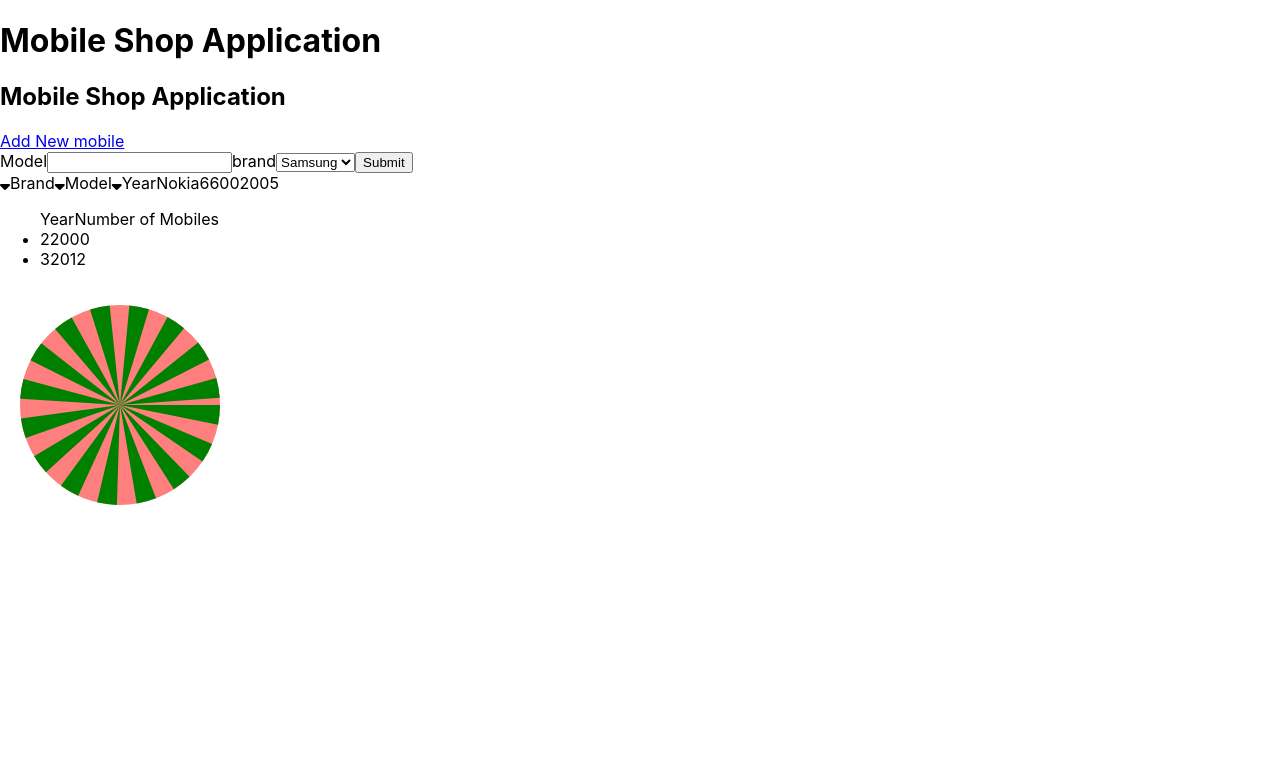
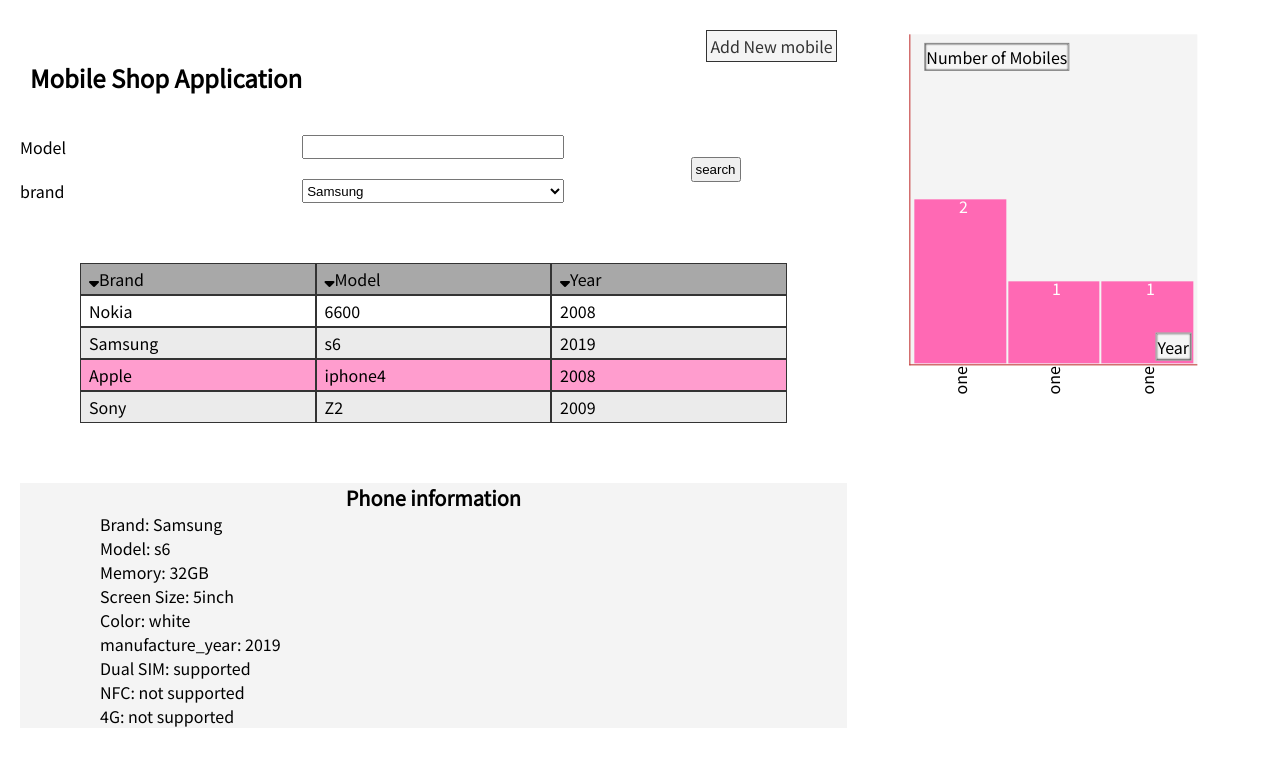
Before and after one commit to AnasOkasha-chambaam/ThinkLoud-task, a React (Create React App) app: page / in a window 1280 px wide. Shown: the top 766 px of the page. Built offline with nearby package versions, Linux system fonts and the light colour scheme.

Commit message:
bar charts and main page css done

```diff
--- a/package.json
+++ b/package.json
@@ -10,6 +10,7 @@
     "react-dom": "^17.0.2",
     "react-router-dom": "^5.2.0",
     "react-scripts": "4.0.3",
+    "react-spring": "^9.1.0",
     "web-vitals": "^1.1.1"
   },
   "scripts": {
--- a/src/App.js
+++ b/src/App.js
@@ -4,16 +4,23 @@
 import Phone from "./Classes/Phone";
 // add name to inputs V.I
 function App() {
+  const [activePhone, setActivePhone] = useState([1]);
   const [phones, setPhones] = useState([
-    new Phone("Nokia", "6600", 2005, [true, false, false], 4, "black"),
-    new Phone("Samsung", "s6", 2019, [true, true, true], 5, "white"),
-    new Phone("Apple", "iphone4", 2008, [true, true, false], 4, "black"),
-    new Phone("Sony", "Z2", 2009, [true, false, true], 6, "gold"),
+    new Phone(0, "Nokia", "6600", 2008, 16, [true, false, false], 4, "black"),
+    new Phone(1, "Samsung", "s6", 2019, 32, [(true, true, true)], 5, "white"),
+    new Phone(2, "Apple", "iphone4", 2008, 64, [true, true, false], 4, "black"),
+    new Phone(3, "Sony", "Z2", 2009, 128, [true, false, true], 6, "gold"),
   ]);
   return (
     <div className="App container">
       {/* <h1>Hi From REACT JS</h1> */}
-      <LeftSid classNam="left-side" phones={phones} setPhones={setPhones} />
+      <LeftSid
+        classNam="left-side"
+        phones={phones}
+        setPhones={setPhones}
+        activePhone={activePhone}
+        setActivePhone={setActivePhone}
+      />
       <RightCharts
         classNam="right-side"
         phones={phones}
--- a/src/Classes/Phone.js
+++ b/src/Classes/Phone.js
@@ -1,16 +1,17 @@
 export default class Phone {
   constructor(
+    id,
+    brand,
     model,
     manufacture_year,
-    brand,
     memory,
     other_specs = [true, false, false],
     screen,
     color
   ) {
-    this.id = 1;
+    this.id = id;
     this.model = model;
-    this.manufacture_year = manufacture_year;
+    this.year = manufacture_year;
     this.brand = brand;
     this.memory = memory;
     this.other_specs = other_specs;
--- a/src/components/AddLeftSide.js
+++ b/src/components/AddLeftSide.js
@@ -8,21 +8,17 @@
       <input type="text" id="year" placeholder="Samsung S6" />
 
       <label for="brand">Model</label>
-      <select id="brand">
+      <select id="brand" defaultValue="samsung">
         <option value="nokia">Nokia</option>
-        <option value="samsung" selected>
-          Samsung
-        </option>
+        <option value="samsung">Samsung</option>
         <option value="apple">Apple</option>
         <option value="sony">Sony</option>
       </select>
 
       <label for="memory">Memory</label>
-      <select id="memory">
-        <option value="8">8 GB</option>
-        <option value="128" selected>
-          128 GB
-        </option>
+      <select id="memory" defaultValue="128">
+        <option value="16">8 GB</option>
+        <option value="128">128 GB</option>
         <option value="64">64 GB</option>
         <option value="32">32 GB</option>
       </select>
--- /dev/null
+++ b/src/components/PhoneData.js
@@ -0,0 +1,45 @@
+function PhoneData({ phones, activePhone, setActivePhone }) {
+  if (activePhone[0]) {
+    let currentPhone;
+    phones.forEach((element) => {
+      if (element.id === activePhone[0]) {
+        currentPhone = element;
+      }
+    });
+    return (
+      <div className="phone-data">
+        <ul style={{ padding: "0 80px", background: "#f4f4f4" }}>
+          <li
+            style={{
+              fontSize: "20px",
+              textAlign: "center",
+              fontWeight: "bold",
+              padding: "0px 80px",
+              backgroundColor: "rgb(244, 244, 244)",
+            }}
+          >
+            Phone information
+          </li>
+          <li>Brand: {currentPhone.brand}</li>
+          <li>Model: {currentPhone.model}</li>
+          <li>Memory: {currentPhone.memory}GB</li>
+          <li>Screen Size: {currentPhone.screen_size}inch</li>
+          <li>Color: {currentPhone.color}</li>
+          <li>manufacture_year: {currentPhone.year}</li>
+          <li>
+            Dual SIM:{" "}
+            {currentPhone.other_specs[0] ? "supported" : "not supported"}
+          </li>
+          <li>
+            NFC: {currentPhone.other_specs[1] ? "supported" : "not supported"}
+          </li>
+          <li>
+            4G: {currentPhone.other_specs[2] ? "supported" : "not supported"}
+          </li>
+        </ul>
+      </div>
+    );
+  }
+}
+
+export default PhoneData;
--- a/src/components/PhonesList.js
+++ b/src/components/PhonesList.js
@@ -1,21 +1,51 @@
-const PhonesList = ({ classNam }) => {
+const PhonesList = ({ classNam, phones, setPhones }) => {
   return (
     <div className={classNam}>
+      <span className="record">
         <span className="grid-component">
-        <i class="fas fa-sort-down"></i>
+          <i className="fas fa-sort-down"></i>
           Brand
         </span>
         <span className="grid-component">
-        <i class="fas fa-sort-down"></i>
+          <i className="fas fa-sort-down"></i>
           Model
         </span>
         <span className="grid-component">
-        <i class="fas fa-sort-down"></i>
+          <i className="fas fa-sort-down"></i>
           Year
         </span>
-      <span className="grid-component">Nokia</span>
+      </span>
+      {phones.map((one) => {
+        return (
+          <span
+            className={"record" + " " + (one.id === 2 ? "active" : " ")}
+            key={"info-" + one.id}
+            id={"id-info-" + one.id}
+          >
+            <span
+              className={"grid-component phone-" + one.id}
+              key={"brand-" + one.id}
+            >
+              {one.brand}
+            </span>
+            <span
+              className={"grid-component phone-" + one.id}
+              key={"model-" + one.id}
+            >
+              {one.model}
+            </span>
+            <span
+              className={"grid-component phone-" + one.id}
+              key={"year-" + one.id}
+            >
+              {one.year}
+            </span>
+          </span>
+        );
+      })}
+      {/* <span className="grid-component">Nokia</span>
       <span className="grid-component">6600</span>
-      <span className="grid-component">2005</span>
+      <span className="grid-component">2005</span> */}
     </div>
   );
 };
--- a/src/components/RightCharts.js
+++ b/src/components/RightCharts.js
@@ -1,24 +1,53 @@
-const RightCharts = ({ classNam }) => {
+const RightCharts = ({ classNam, phones, setPhones }) => {
+  let years = {},
+    totalCo = phones.length;
+  phones.forEach((one) => {
+    if (!years[one.year]) {
+      years[one.year] = 0;
+    }
+    years[one.year]++;
+  });
+  let brands = {};
+  phones.forEach((one) => {
+    if (!brands[one.brand]) {
+      brands[one.brand] = 0;
+    }
+    brands[one.brand]++;
+  });
   return (
     <div className={classNam}>
       <div className="bar-chart-container">
         <ul className="bar-chart">
           <span className="after">Year</span>
           <span className="before">Number of Mobiles</span>
-          <li className="bar" dataNumber={2}>
+          {Object.keys(years).map((one) => {
+            return (
+              <li
+                className="bar"
+                data_number={years[one]}
+                style={{ width: (years[one] / totalCo) * 100 + "%" }}
+              >
+                <span className="after">{years[one]}</span>
+                <span className="before">one</span>
+              </li>
+            );
+          })}
+          {/*
+          <li className="bar" data_number={2}>
             <span className="after">2</span>
             <span className="before">2000</span>
           </li>
-          <li className="bar" dataNumber={3}>
+          <li className="bar" data_number={3}>
             <span className="after">3</span>
             <span className="before">2012</span>
-          </li>
+          </li> */}
         </ul>
       </div>
       <div className="circle-chart-container">
         <svg width="240px" height="240px">
           {/* <circle cx="400px" cy="400px" r="350px" fill="black" /> */}
-          <circle
+
+          {/* <circle
             className="a-strib"
             cx="120px"
             cy="120px"
@@ -37,7 +66,7 @@
             stroke="green"
             strokeWidth="100px"
             strokeDasharray="10px"
-          />
+          /> */}
         </svg>
       </div>
     </div>
--- a/src/components/SearchForm.js
+++ b/src/components/SearchForm.js
@@ -10,16 +10,17 @@
         <label>Model</label>
         <input type="text" id="model-name" />
         <label>brand</label>
-        <select>
+        <select defaultValue="samsung">
           {/* add it dynamically */}
           <option value="nokia">Nokia</option>
-          <option value="samsung" selected>
-            Samsung
-          </option>
+          <option value="samsung">Samsung</option>
           <option value="apple">Apple</option>
           <option value="sony">Sony</option>
+          <option value="sony">LG</option>
         </select>
-        <input type="submit" />
+        <span>
+          <input type="submit" value="search" />
+        </span>
       </form>
     </div>
   );
--- a/src/components/infos.js
+++ b/src/components/infos.js
@@ -1,10 +1,10 @@
 import SearchForm from "./SearchForm";
 import PhonesList from "./PhonesList";
+import PhoneData from "./PhoneData";
 
 const LeftSide = (props) => {
   return (
     <div className={props.classNam}>
-      <h1>Mobile Shop Application</h1>
       <SearchForm
         classNam="search-form"
         phones={props.phones}
@@ -15,6 +15,12 @@
         phones={props.phones}
         setPhones={props.setPhones}
       />
+      <PhoneData
+        setActivePhone={props.setActivePhone}
+        activePhone={props.activePhone}
+        phones={props.phones}
+        setPhones={props.setPhones}
+      />
     </div>
   );
 };
--- a/src/index.css
+++ b/src/index.css
@@ -1,13 +1,191 @@
+@import url("https://fonts.googleapis.com/css2?family=Noto+Sans+JP&display=swap");
+
+* {
+  margin: 0;
+  padding: 0;
+  box-sizing: border-box;
+}
+
 body {
   margin: 0;
-  font-family: -apple-system, BlinkMacSystemFont, 'Segoe UI', 'Roboto', 'Oxygen',
-    'Ubuntu', 'Cantarell', 'Fira Sans', 'Droid Sans', 'Helvetica Neue',
+  font-family: -apple-system, BlinkMacSystemFont, "Segoe UI", "Roboto", "Oxygen",
+    "Ubuntu", "Cantarell", "Fira Sans", "Droid Sans", "Helvetica Neue",
     sans-serif;
   -webkit-font-smoothing: antialiased;
   -moz-osx-font-smoothing: grayscale;
+  font-family: "Noto Sans JP", sans-serif;
 }
 
-code {
-  font-family: source-code-pro, Menlo, Monaco, Consolas, 'Courier New',
+li code {
+  font-family: source-code-pro, Menlo, Monaco, Consolas, "Courier New",
     monospace;
 }
+
+.container {
+  display: grid;
+  justify-content: center;
+  align-items: flex-start;
+  grid-template-columns: 2fr 1fr;
+  padding: 20px;
+  width: 100%;
+}
+.root {
+  width: 100%;
+  min-height: 100vh;
+}
+
+.left-side {
+  position: relative;
+}
+
+a {
+  text-decoration: none;
+  color: #333;
+  background-color: #f4f4f4;
+  padding: 3px;
+  border: 1px solid #333;
+  transition-property: transform;
+  transition-duration: 0.4s;
+}
+
+a:hover {
+  transform: scale(1.1);
+}
+
+li {
+  list-style: none;
+}
+
+#add-new-mob {
+  position: absolute;
+  top: 10px;
+  right: 10px;
+}
+.search-form h2 {
+  margin: 40px 10px;
+}
+
+.search-form form {
+  display: grid;
+  grid-template-columns: 1fr 1fr 1fr;
+  gap: 20px;
+}
+
+.search-form form span {
+  grid-row: 1 / span 2;
+  grid-column: 3 / span 1;
+  display: flex;
+  align-items: center;
+  justify-content: center;
+}
+
+.search-form form span input {
+  padding: 3px;
+  cursor: pointer;
+}
+.phone-list {
+  display: grid;
+  margin: 60px;
+}
+.record {
+  width: 100%;
+  width: 100%;
+  display: grid;
+  grid-template-columns: 1fr 1fr 1fr;
+}
+.record:not(:first-of-type) {
+  cursor: pointer;
+  transition-property: background;
+  transition-duration: 00.4s;
+}
+
+.record:nth-of-type(odd) {
+  background-color: rgb(235, 235, 235);
+}
+.record:first-of-type {
+  background-color: rgb(168, 168, 168);
+}
+
+.record:not(:first-of-type):hover {
+  background-color: beige;
+}
+
+.record.active {
+  background-color: rgb(255, 157, 206);
+}
+
+.record > * {
+  border: 1px solid #333;
+  padding: 3px 8px;
+}
+
+.right-side {
+  display: grid;
+  grid-template-rows: 360px 360px;
+}
+
+.bar-chart-container {
+  display: flex;
+  justify-content: center;
+  align-items: center;
+}
+
+.bar-chart {
+  width: 80%;
+  height: 80%;
+  background: #f4f4f4;
+  position: relative;
+  transform: rotate(-90deg);
+  display: grid;
+  grid-template-rows: repeat(auto-fill, 1fr);
+  gap: 2px;
+  border-left: 1px solid rgb(194, 44, 44);
+  border-top: 1px solid rgb(194, 44, 44);
+  padding: 4px 1px;
+}
+
+.bar-chart > .after,
+.bar-chart > .before {
+  position: absolute;
+  transform: rotate(90deg);
+  border: 1px solid gray;
+  padding: 1px;
+  box-shadow: inset 0 0 2px;
+  z-index: 9;
+  background-color: whitesmoke;
+}
+
+.bar-chart > .after {
+  bottom: 10px;
+}
+.bar-chart > .before {
+  right: -50px;
+  transform: rotate(90deg) translateX(50%);
+}
+
+.bar-chart .bar {
+  background-color: hotpink;
+  position: relative;
+}
+
+.bar > .before {
+  position: absolute;
+  top: 50%;
+  left: 0;
+  transform: translate(-110%, -50%);
+}
+
+.bar > .after {
+  position: absolute;
+  right: 0;
+  top: 50%;
+  transform: rotate(90deg) translate(-100%, 10%);
+  transform-origin: center center;
+  color: white;
+}
+
+.circle-chart-container {
+  display: flex;
+  justify-content: center;
+  align-items: center;
+}
```
Also changed, not shown: src/components/CircleChart.js (added, +49 -0 lines), public/manifest.json, 1 other file (tests, documents, lock files or other folders). Lines whose indentation alone changed are shown as unchanged.
